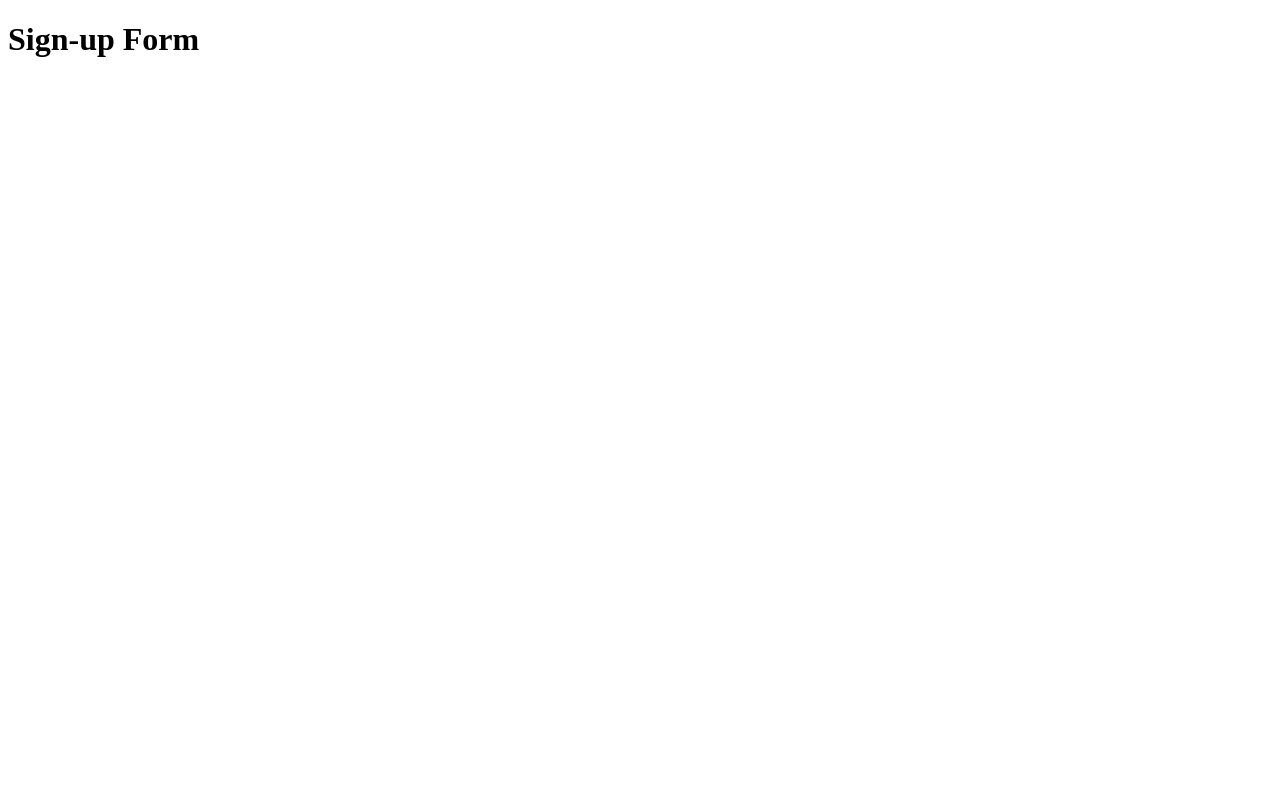
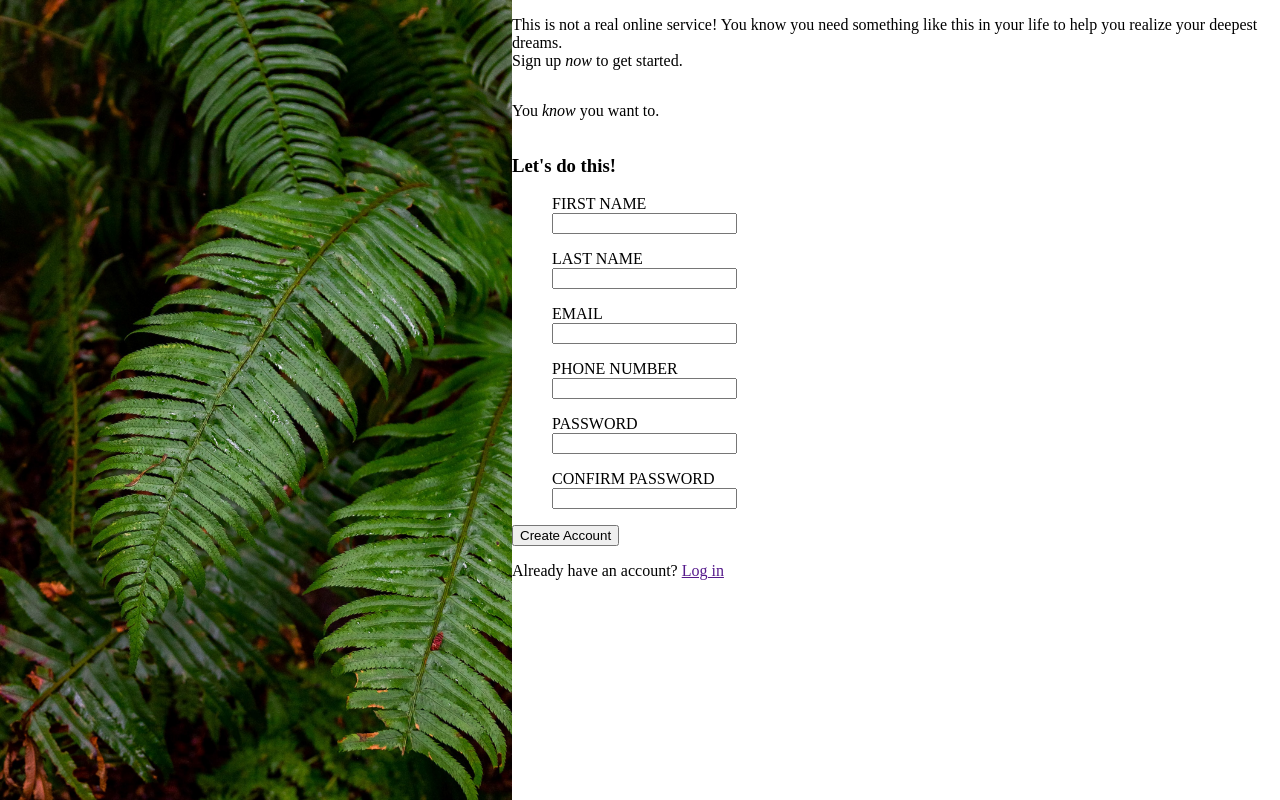
Before and after one commit to thejwuscript/sign-up-form, a plain HTML site: page index.html in a window 1280 px wide. Drawn offline with Linux system fonts and the light colour scheme.

Commit message:
Complete HTML structure

```diff
--- a/index.html
+++ b/index.html
@@ -6,6 +6,45 @@
     <title>Sign-up Page</title>
   </head>
   <body>
-    <h1>Sign-up Form</h1>
+    <div class="left">
+      <img src="bg-leaves.jpg" alt="leaves image">
+      <div class="logo"></div>
+    </div>
+    <div class="right">
+      <p class="pitch">
+        This is not a real online service! You know you need something like this in your life to help you realize your deepest dreams.
+        <br>Sign up <em>now</em> to get started.
+      </p>
+      <p>You <em>know</em> you want to.</p>
+      <form action = "" method="post">
+        <h3>Let's do this!</h3>
+        <ul id="first">
+          <li><label for="first-name">FIRST NAME</label></li>
+          <li><input type="text" id="first-name" name="first_name"></li>
+        </ul>
+        <ul id="last">
+          <li><label for="last-name">LAST NAME</label></li>
+          <li><input type="text" id="last-name" name="last_name"></li>
+        </ul>
+        <ul id="mail">
+          <li><label for="user_email">EMAIL</label></li>
+          <li><input type="email" id="user_email" name="email"></li>
+        </ul>
+        <ul id="phone">
+          <li><label for="phone-number">PHONE NUMBER</label></li>
+          <li><input type="tel" id="phone-number" name=""</li>
+        </ul>
+        <ul id="pw">
+          <li><label for="user_password">PASSWORD</label></li>
+          <li><input type="password" id="user_password" name="password"></li>
+        </ul>
+        <ul id="confirm-pw">
+          <li><label for="confirm_password">CONFIRM PASSWORD</label></li>
+          <li><input type="password" id="confirm_password"></li>
+        </ul>
+        <button type="submit">Create Account</button>
+      </form>
+      <p>Already have an account? <a href="">Log in</a></p>
+    </div>
   </body>
 </html>
--- a/style.css
+++ b/style.css
@@ -0,0 +1,27 @@
+body {
+  display: flex;
+  margin: 0;
+}
+
+.left {
+  height: 100vh;
+  width: 100vw;
+  flex: 4;
+  overflow: hidden;
+}
+
+.right {
+  display: flex;
+  flex-direction: column;
+  height:100vh;
+  width: 100vw;
+  flex: 6;
+}
+
+img {
+  max-width: 110%;
+}
+
+li {
+  list-style-type: none
+}
```
Also changed, not shown: bg-leaves.jpg (added), odin-lined.png (added).
